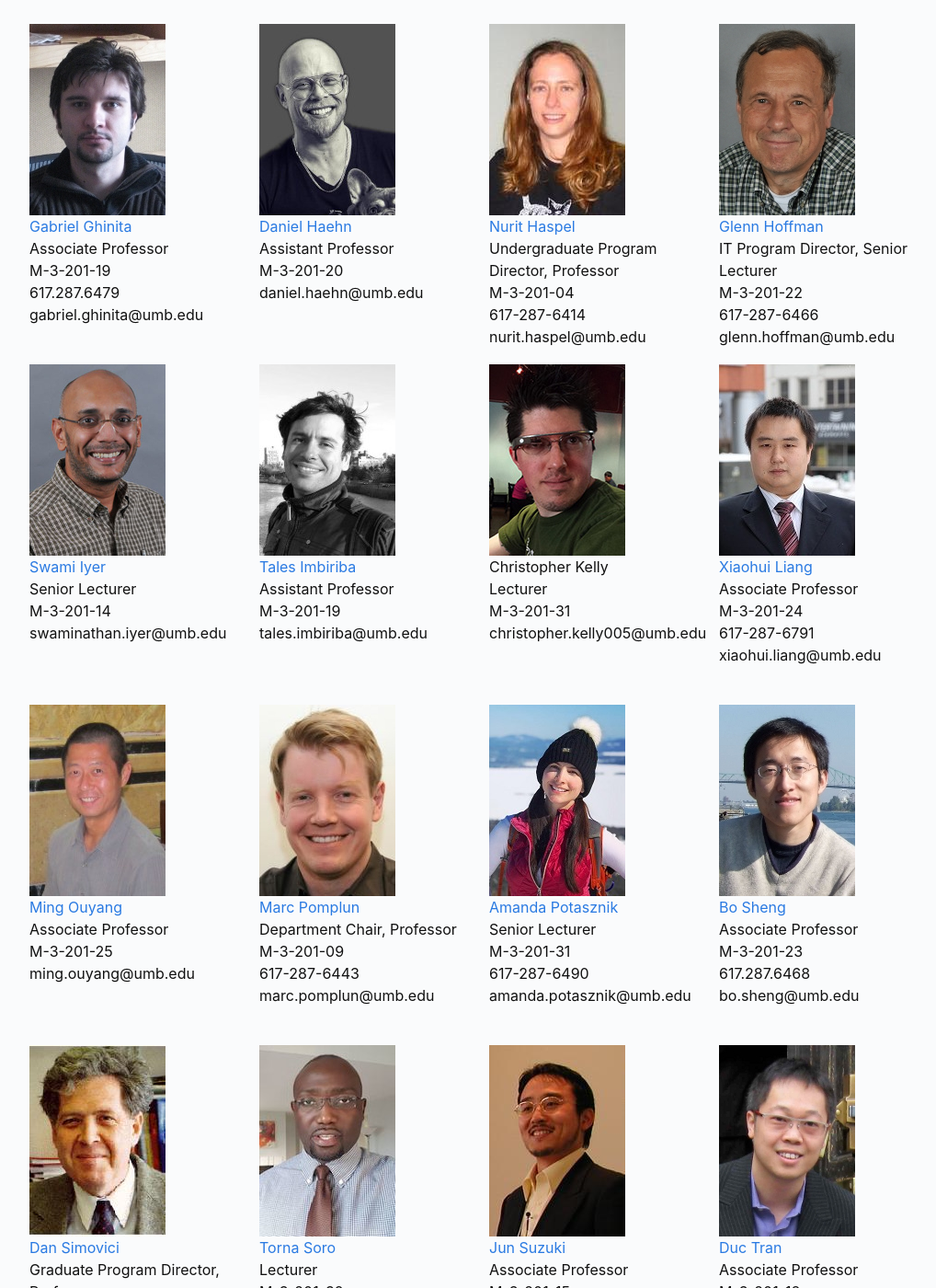
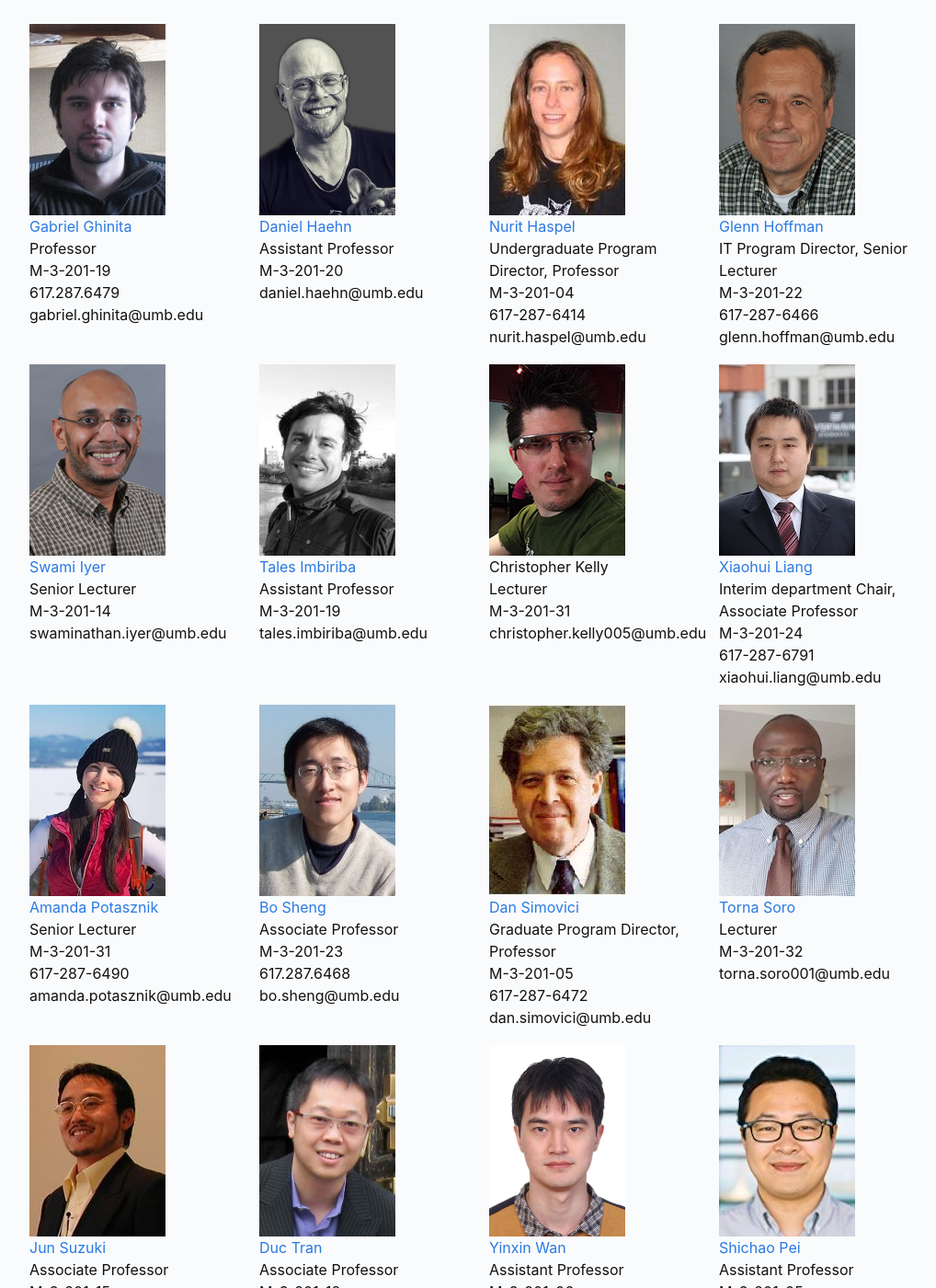
Before and after one commit to umbcs/umbcs.github.io, a Jekyll site: the page built from WEB/people/faculty.markdown, in a window 1280 px wide and 1400 px high, scrolled down 954 px. Shown: the whole window at 92% size, without its empty margins (38-1056 px from the left). Built offline with Jekyll 4.4.1, drawn with Linux system fonts in a browser that asks for light colours; some of the changed text lies outside the part shown.

Commit message:
Update faculty.markdown
Updated retired, deceased faculty.

```diff
--- a/WEB/people/faculty.markdown
+++ b/WEB/people/faculty.markdown
@@ -71,7 +71,7 @@ permalink: "/faculty"
   <div class="person">
     <a href="http://www.cs.umb.edu/~gghinita/"><img src="/WEB/images/people/Gabriel_Ghinita.jpg"></a><br>
     <a href="http://www.cs.umb.edu/~gghinita/" target=_blank>Gabriel Ghinita</a><br>
-    Associate Professor<br>
+    Professor<br>
     M-3-201-19<br>
     617.287.6479<br>
     gabriel.ghinita@umb.edu
@@ -126,26 +126,10 @@ permalink: "/faculty"
   <div class="person">
     <a href="http://www.faculty.umb.edu/xiaohui.liang"><img src="/WEB/images/people/Xiaohui_Liang.jpg"></a><br>
     <a href="http://www.faculty.umb.edu/xiaohui.liang" target=_blank>Xiaohui Liang</a><br>
-    Associate Professor<br>
+    Interim department Chair, Associate Professor<br>
     M-3-201-24<br>
     617-287-6791<br>
     xiaohui.liang@umb.edu
-  </div>
-  <div class="person">
-    <a href="http://www.cs.umb.edu/~ming/"><img src="/WEB/images/people/Ming_Ouyang.jpg"></a><br>
-    <a href="http://www.cs.umb.edu/~ming/" target=_blank>Ming Ouyang</a><br>
-    Associate Professor<br>
-    M-3-201-25<br>
-    ming.ouyang@umb.edu<br>
-    <br>
-  </div>
-  <div class="person">
-    <a href="http://www.cs.umb.edu/~marc"><img src="/WEB/images/people/Marc_Pomplun.jpg"></a><br>
-    <a href="http://www.cs.umb.edu/~marc" target=_blank>Marc Pomplun</a><br>
-    Department Chair, Professor<br>
-    M-3-201-09<br>
-    617-287-6443<br>
-    marc.pomplun@umb.edu
   </div>
   <div class="person">
     <img src="/WEB/images/people/amanda_potasznik.jpg"><br>
@@ -196,14 +180,6 @@ permalink: "/faculty"
     duc.tran@umb.edu
   </div>
   <div class="person">
-    <img src="/WEB/images/people/No_Photo_Available.jpg"><br>
-    Simon Tran<br>
-    Lecturer<br>
-    M-3-201-31<br>
-    617-287-6490<br>
-    simon.tran@umb.edu
-  </div>
-  <div class="person">
     <a href="https://www.cs.umb.edu/~ywan/"><img src="/WEB/images/people/Yinxin_Wan.jpg"></a><br>
     <a href="https://www.cs.umb.edu/~ywan/" target=_blank>Yinxin Wan</a><br>
     Assistant Professor<br>
@@ -240,14 +216,12 @@ permalink: "/faculty"
     Lecturer (retired)<br>
     abird@cs.umb.edu<br><br>
     <br>
-    <br>
   </div>
     <div class="person">
     <a href="http://www.cs.umb.edu/~eb"><img src="/WEB/images/people/Ethan_Bolker.jpg"></a><br>
     <a href="http://www.cs.umb.edu/~eb" target=_blank>Ethan Bolker</a><br>
     Emeritus Professor (retired)<br>
     eb@cs.umb.edu<br><br>
-    <br>
     <br>
   </div>
    <div class="person">
@@ -264,14 +238,12 @@ permalink: "/faculty"
     Emeritus Professor (retired)<br>
     617.287.6453<br>
     peter.fejer@umb.edu<br>
-    <br>
   </div>
   <div class="person">
     <a href="http://www.cs.umb.edu/~cgodfrey"><img src="/WEB/images/people/Colin_Godgrey.jpg"></a><br>
     <a href="http://www.cs.umb.edu/~cgodfrey" target=_blank>Colin Godfrey</a><br>
     Associate Professor (retired)<br>
     colin.godfrey@gmail.com<br>
-    <br>
     <br>
   </div>
   <div class="person">
@@ -280,14 +252,12 @@ permalink: "/faculty"
     Associate Professor (retired)<br>
     gl@cs.umb.edu<br>
     <br>
-    <br>
   </div>
   <div class="person">
     <a href="http://www.cs.umb.edu/~joan"><img src="/WEB/images/people/Joan_Lukas.jpg"></a><br>
     <a href="http://www.cs.umb.edu/~joan" target=_blank>Joan Lukas</a><br>
     Emeritus Professor (retired)<br>
     joan@cs.umb.edu<br>
-    <br>
     <br>
   </div>
   <div class="person">
@@ -296,7 +266,6 @@ permalink: "/faculty"
     Associate Professor (retired)<br>
     kwn@cs.umb.edu<br>
     <br>
-    <br>
   </div>
   <div class="person">
     <a href="http://www.cs.umb.edu/~offner/"><img src="/WEB/images/people/Carl_Offner.jpg"></a><br>
@@ -304,7 +273,7 @@ permalink: "/faculty"
     Industrial Professor<br>
     M-3-201-32<br>
     617.287.6490<br>
-    carl.offner@umb.edu
+    carl.offner@umb.edu<br>
   </div>
   <div class="person">
     <a href="http://www.cs.umb.edu/~eoneil"><img src="/WEB/images/people/Elizabeth_ONeil.jpg"></a><br>
@@ -338,6 +307,12 @@ permalink: "/faculty"
     <br>
     <br>
   </div>
+    <div class="person">
+    <a href="http://www.cs.umb.edu/~ming/"><img src="/WEB/images/people/Ming_Ouyang.jpg"></a><br>
+    <a href="http://www.cs.umb.edu/~ming/" target=_blank>Ming Ouyang</a><br>
+    Associate Professor (retired)<br>
+    <br>
+  </div>
 </div>
 
 <div id='in_memorandum' class='listing'>
@@ -366,4 +341,9 @@ permalink: "/faculty"
     <br>
     <br>
   </div>
+    <div class="person">
+    <a href="http://www.cs.umb.edu/~marc"><img src="/WEB/images/people/Marc_Pomplun.jpg"></a><br>
+    <a href="http://www.cs.umb.edu/~marc" target=_blank>Marc Pomplun</a><br>
+    Department Chair, Professor<br>
+  </div>
 </div>
```
